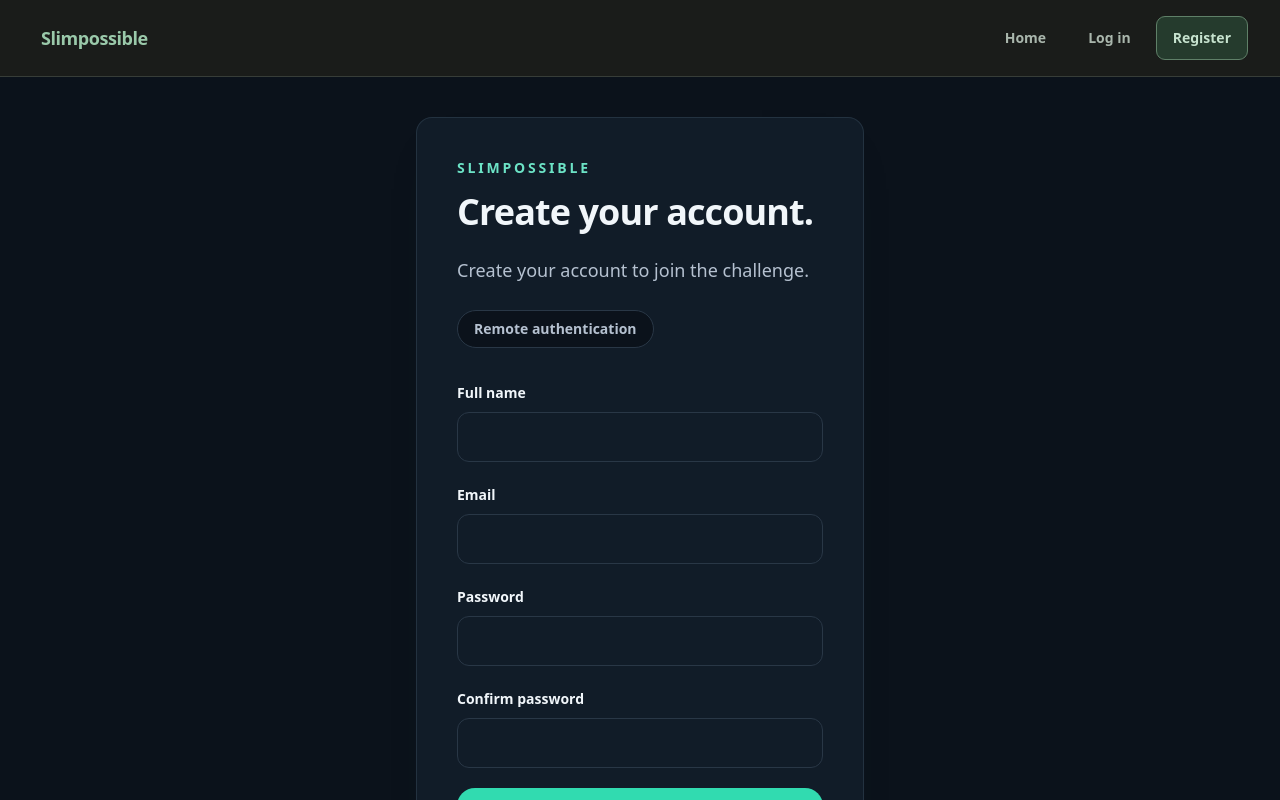
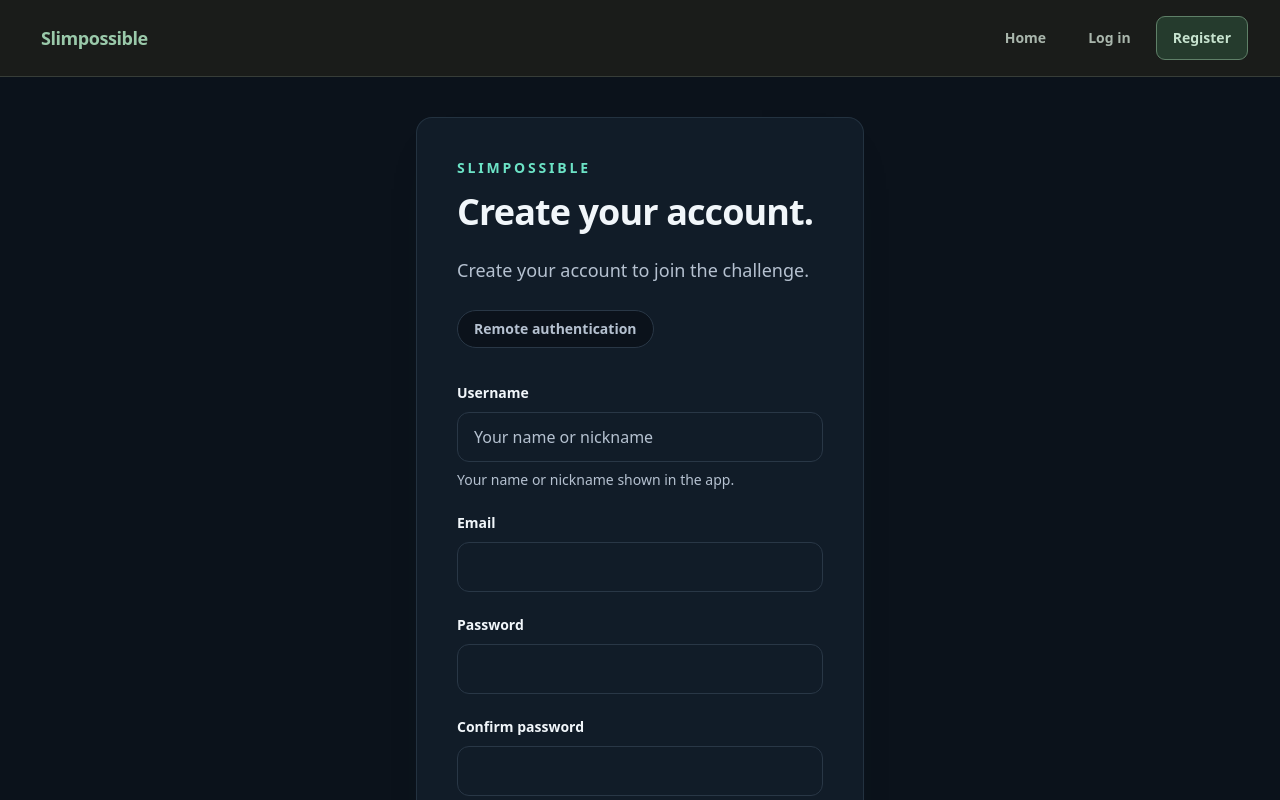
Before and after one commit to johnciuverca/slimpossible-app, a React (Vite) app: page /register in a window 1280 px wide. Shown: the top 800 px of the page. Built offline with nearby package versions, Linux system fonts and the light colour scheme; no server answers.

Commit message:
Clarify registration username and nickname wording

```diff
--- a/src/pages/RegisterPage.tsx
+++ b/src/pages/RegisterPage.tsx
@@ -30,9 +30,9 @@ function validateRegistration(
   const errors: RegisterErrors = {}
 
   if (!name.trim()) {
-    errors.name = 'Enter your name.'
+    errors.name = 'Enter your username or nickname.'
   } else if (name.trim().length > PROFILE_NAME_MAX_LENGTH) {
-    errors.name = `Use ${PROFILE_NAME_MAX_LENGTH} characters or fewer.`
+    errors.name = `Use ${PROFILE_NAME_MAX_LENGTH} characters or fewer for your username.`
   }
 
   if (!email.trim()) {
@@ -115,17 +115,28 @@ export function RegisterPage() {
           noValidate
           onSubmit={handleSubmit}
         >
+          <div>
             <TextInput
-            autoComplete="name"
+              aria-describedby={
+                errors.name
+                  ? 'register-name-help register-name-error'
+                  : 'register-name-help'
+              }
+              autoComplete="nickname"
               error={errors.name}
               id="register-name"
-            label="Full name"
+              label="Username"
+              placeholder="Your name or nickname"
               maxLength={PROFILE_NAME_MAX_LENGTH}
               onChange={(event) => setName(event.target.value)}
               required
               type="text"
               value={name}
             />
+            <p id="register-name-help" className="mt-2 text-sm text-ink-muted">
+              Your name or nickname shown in the app.
+            </p>
+          </div>
           <TextInput
             autoComplete="email"
             error={errors.email}
```
Also changed, not shown: 2 other files (tests, documents, lock files or other folders). Lines whose indentation alone changed are shown as unchanged.
